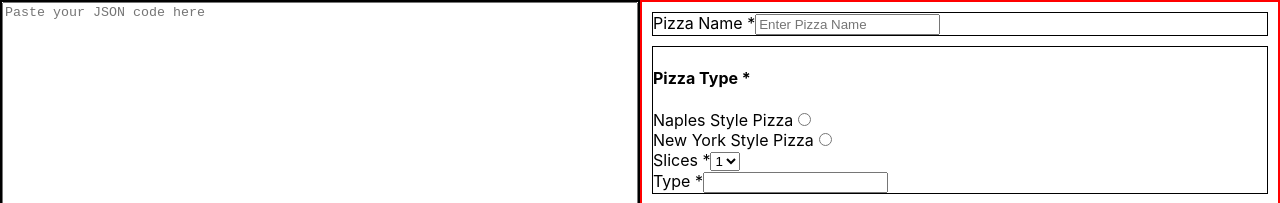
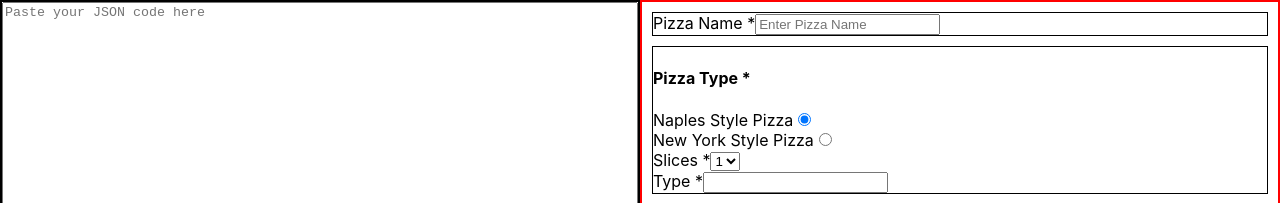
Before and after one commit to PatelPreyansh30/Frontend-Assignment, a React (Create React App) app: page / in a window 1280 px wide. Shown: the top 203 px of the page. Built offline with nearby package versions, Linux system fonts and the light colour scheme.

Commit message:
radio button checked error solved

```diff
--- a/src/components/RadioUiType.tsx
+++ b/src/components/RadioUiType.tsx
@@ -18,6 +18,7 @@ const RadioUiType = (props: { data: any; setRadioButtonInput: any }) => {
             type="radio"
             name={props.data.jsonKey}
             id={option.value}
+            defaultChecked={props.data.validate.defaultValue === option.value}
             value={option.value}
             onChange={handleOnChange}
           />
```
